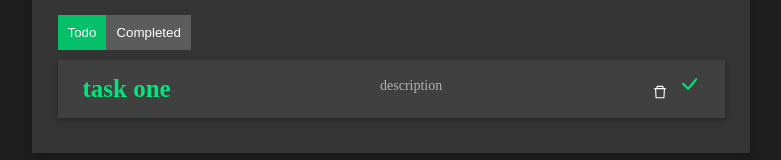
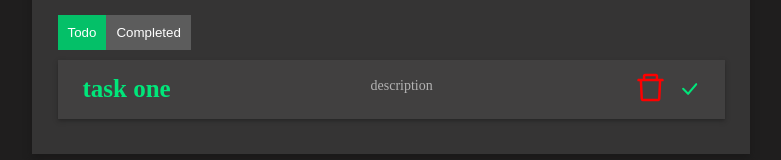
Before and after one commit to iamBlissMedik/react-todo-refresh, a React (Vite) app: page / in a window 1280 px wide. In both pictures the pointer is over the icon 908 px from the left and 310 px from the top of the page. Shown: the part 218-378 px from the top of the page, without its empty margins (249-1030 px from the left). Built offline with nearby package versions, Linux system fonts and the light colour scheme.

Commit message:
styling react icon

```diff
--- a/src/App.css
+++ b/src/App.css
@@ -112,12 +112,12 @@ h1 {
 
 }
 
-.icon{
+.delete-icon{
   font-size: 35px;
   cursor: pointer;
 }
 
-.icon:hover{
+.delete-icon:hover{
   color: red;
 
 }
```
